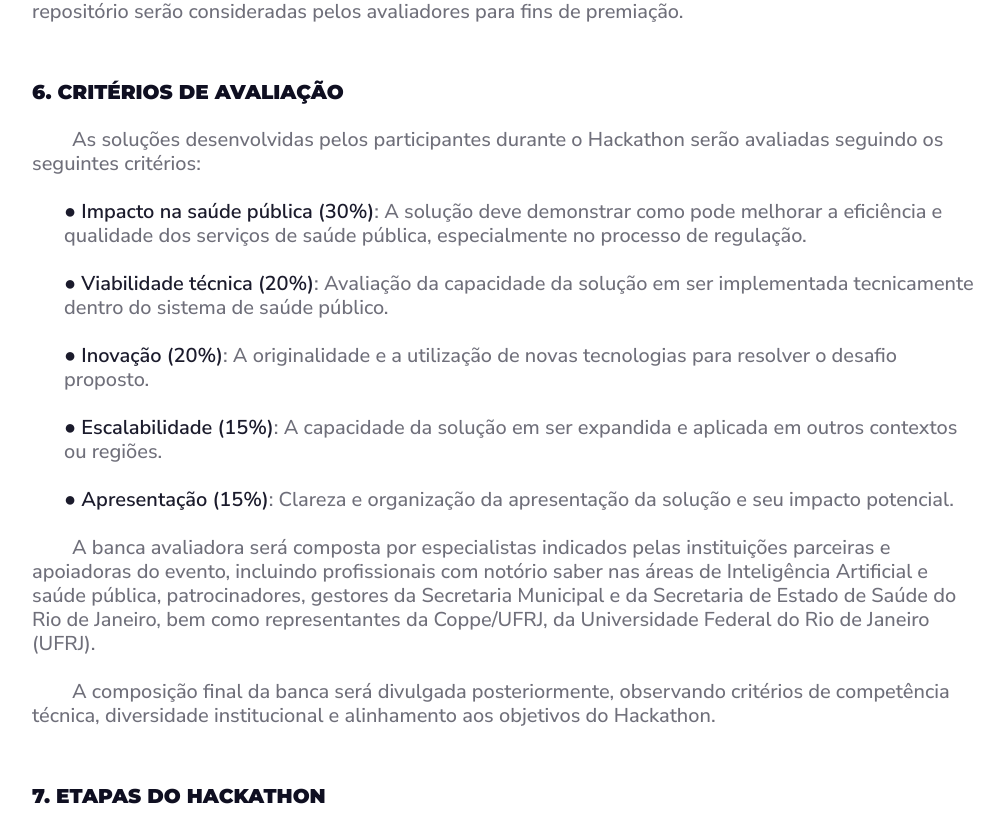
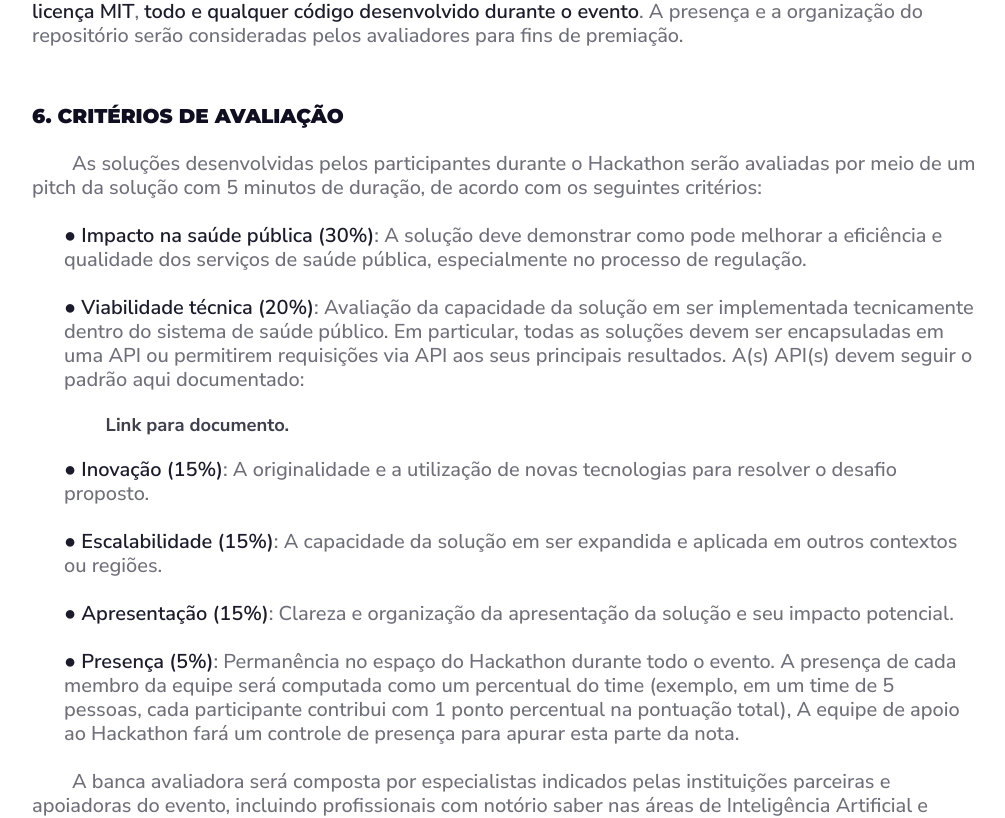
Before and after one commit to inc-coppe/hackaton-ia-2025-site, a React (Vite) app in the folder front/: page /regulamento in a window 1280 px wide. Shown: the part 4780-5598 px from the top of the page, without its empty margins (136-1141 px from the left). Built offline with nearby package versions, Linux system fonts and the light colour scheme; a web font is replaced by a local one.

Commit message:
Feat: Adição link par doc
Fiz as alterações para o novo regulamento e adicionei um link.

```diff
--- a/front/src/pages/Regulamento/index.tsx
+++ b/front/src/pages/Regulamento/index.tsx
@@ -23,6 +23,7 @@ import {
   DestaqueParagraph,
   DataParagraph,
   Negrito,
+  LinkParagraph,
 } from "./style";
 
 const regulamentoData = [
@@ -31,14 +32,14 @@ const regulamentoData = [
     titulo: "1. APRESENTAÇÃO",
     subtitulo: "",
     body: [
-       { tipo: "paragrafo", texto: "O presente regulamento estabelece as normas para o **Hackathon de inteligência artificial aplicado à saúde pública**, promovido pela **Incubadora de Empresas da Coppe/UFRJ** e pelo **Cietec (Incubadora da USP)**, em parceria com **NVIDIA**, o **Laboratório Nacional de Computação Científica (LNCC)** e a **Secretaria Municipal de Saúde do Rio de Janeiro (SMS-RJ)**, entre outros parceiros conforme divulgado no site do evento." },
+       { tipo: "paragrafo", texto: "O presente regulamento estabelece as normas para o **Hackathon de inteligência artificial aplicado à saúde pública**, promovido pela **Incubadora de Empresas da Coppe/UFRJ** e pelo **Cietec (Incubadora da USP)**, em parceria com **NVIDIA**, o **Laboratório Nacional de Computação Científica (LNCC)** e a **Secretaria Municipal de Saúde do Rio de Janeiro (SMS-RJ)**, entre outros parceiros conforme divulgado no site do evento." },
     ],
   },
   {
     titulo: "2. OBJETIVO",
     subtitulo: "",
     body: [
-       { tipo: "paragrafo", texto: "O objetivo deste evento é fomentar o **desenvolvimento de soluções inovadoras** para os **desafios da saúde pública** por meio do uso de tecnologias de **inteligência artificial**. Por meio do Hackathon de IA, busca-se criar ferramentas que aprimorem a **qualidade do sistema de saúde**, otimizem o **uso de recursos** e melhorem a **experiência do usuário no atendimento público**. Para ampliar o impacto positivo na saúde pública, as soluções desenvolvidas durante o evento serão disponibilizadas em **código aberto**, de acordo com os termos da licença Linux. O projeto visa:"},
+       { tipo: "paragrafo", texto: "O objetivo deste evento é fomentar o **desenvolvimento de soluções inovadoras** para os **desafios da saúde pública** por meio do uso de tecnologias de **inteligência artificial**. Por meio do Hackathon de IA, busca-se criar ferramentas que aprimorem a **qualidade do sistema de saúde**, otimizem o **uso de recursos** e melhorem a **experiência do usuário no atendimento público**. Para ampliar o impacto positivo na saúde pública, as soluções desenvolvidas durante o evento serão disponibilizadas em **código aberto**, de acordo com os termos da licença MIT em repositório no GitHub a ser informado pela organização durante a realização do evento. O projeto visa:"},
        { tipo: "ponto", texto: "● Desenvolver soluções baseadas em IA para **automatizar processos de regulação**."},
        { tipo: "ponto", texto: "● Melhorar a **alocação de recursos** e o **agendamento de atendimentos**."},
        { tipo: "ponto", texto:"● Criar modelos preditivos para a **gestão de demanda** e **otimização de escalas**."},
@@ -130,7 +131,7 @@ const regulamentoData = [
     titulo: "⦁	PROPRIEDADE INTELECTUAL",
     subtitulo: "",
     body: [
-      { tipo: "paragrafo", texto:"O **Hackathon de IA da Coppe** tem a intenção de fomentar a comunidade **open source** e, ao mesmo tempo, permitir que as soluções desenvolvidas durante o evento possam ser **estendidas posteriormente**. Assim, os participantes assumem o **compromisso** de publicar, em **código aberto no GitHub** e sob a **licença GPLv3**, **todo e qualquer código desenvolvido durante o evento**. A presença e a organização do repositório serão consideradas pelos avaliadores para fins de premiação."},
+      { tipo: "paragrafo", texto:"O **Hackathon de IA da Coppe** tem a intenção de fomentar a comunidade **open source** e, ao mesmo tempo, permitir que as soluções desenvolvidas durante o evento possam ser **estendidas posteriormente**. Assim, os participantes assumem o **compromisso** de publicar, em **código aberto no GitHub** e sob a **licença MIT**, **todo e qualquer código desenvolvido durante o evento**. A presença e a organização do repositório serão consideradas pelos avaliadores para fins de premiação."},
     ],
   }
   ,
@@ -139,12 +140,18 @@ const regulamentoData = [
     titulo: "6. CRITÉRIOS DE AVALIAÇÃO",
     subtitulo: "",
     body: [
-      { tipo: "paragrafo", texto:"As soluções desenvolvidas pelos participantes durante o Hackathon serão avaliadas seguindo os seguintes critérios:"},
+      { tipo: "paragrafo", texto:"As soluções desenvolvidas pelos participantes durante o Hackathon serão avaliadas por meio de um pitch da solução com 5 minutos de duração, de acordo com os seguintes critérios:"},
       { tipo: "ponto", texto:"**● Impacto na saúde pública (30%)**: A solução deve demonstrar como pode melhorar a eficiência e qualidade dos serviços de saúde pública, especialmente no processo de regulação."},
-      { tipo: "ponto", texto:"**● Viabilidade técnica (20%)**: Avaliação da capacidade da solução em ser implementada tecnicamente dentro do sistema de saúde público."},
-      { tipo: "ponto", texto:"**● Inovação (20%)**: A originalidade e a utilização de novas tecnologias para resolver o desafio proposto."},
+      { tipo: "ponto", texto:"**● Viabilidade técnica (20%)**: Avaliação da capacidade da solução em ser implementada tecnicamente dentro do sistema de saúde público. Em particular, todas as soluções devem ser encapsuladas em uma API ou permitirem requisições via API aos seus principais resultados. A(s) API(s) devem seguir o padrão aqui documentado:"},
+
+      { tipo: "link", texto: "https://doc.clickup.com/9017085914/p/h/8cqbkyu-11457/3ef58e69ca91dde"},
+
+
+      { tipo: "ponto", texto:"**● Inovação (15%)**: A originalidade e a utilização de novas tecnologias para resolver o desafio proposto."},
       { tipo: "ponto", texto:"**● Escalabilidade (15%)**: A capacidade da solução em ser expandida e aplicada em outros contextos ou regiões."},
       { tipo: "ponto", texto:"**● Apresentação (15%)**: Clareza e organização da apresentação da solução e seu impacto potencial."},
+
+      { tipo: "ponto", texto:"**● Presença (5%)**: Permanência no espaço do Hackathon durante todo o evento. A presença de cada membro da equipe será computada como um percentual do time (exemplo, em um time de 5 pessoas, cada participante contribui com 1 ponto percentual na pontuação total), A equipe de apoio ao Hackathon fará um controle de presença para apurar esta parte da nota."},
 
       { tipo: "paragrafo", texto:"A banca avaliadora será composta por especialistas indicados pelas instituições parceiras e apoiadoras do evento, incluindo profissionais com notório saber nas áreas de Inteligência Artificial e saúde pública, patrocinadores, gestores da Secretaria Municipal e da Secretaria de Estado de Saúde do Rio de Janeiro, bem como representantes da Coppe/UFRJ, da Universidade Federal do Rio de Janeiro (UFRJ)."},
 
@@ -178,7 +185,7 @@ const regulamentoData = [
       { tipo: "ponto", texto:"● Checkpoint do desenvolvimento da solução"},
 
       { tipo: "data", texto:"**Dia 2 - Tarde**"},
-      { tipo: "ponto", texto:"● Sessões intensivas de mentoria para revisão e refinamento das soluções no que diz respeito à modelagem de negócios."},
+      { tipo: "ponto", texto:"● Sessões de mentoria para revisão e refinamento das soluções no que diz respeito à modelagem de negócios."},
       { tipo: "ponto", texto:"● Desenvolvimento das soluções com IA."},
 
       { tipo: "data", texto:"**Dia 2 - Noite**"},
@@ -216,7 +223,7 @@ const regulamentoData = [
     titulo: "⦁ PREMIAÇÃO",
     subtitulo: "",
     body: [
-      { tipo: "paragrafo", texto:"O **Hackathon de IA** adotará um **modelo colaborativo**, no qual o prêmio de **R$20.000,00 (vinte mil reais)** será distribuído entre as **5 melhores equipes**. A proposta busca valorizar o talento, a criatividade e o espírito de cooperação entre os participantes. Parceiros poderão oferecer **premiações adicionais**, que serão divulgadas no site oficial e por e-mail aos participantes."},
+      { tipo: "paragrafo", texto:"O **Hackathon de IA** adotará um **modelo colaborativo**, no qual o prêmio de **R$40.000,00 (vinte mil reais)** será distribuído entre as **5 melhores equipes**. A proposta busca valorizar o talento, a criatividade e o espírito de cooperação entre os participantes. Parceiros poderão oferecer **premiações adicionais**, que serão divulgadas no site oficial e por e-mail aos participantes."},
 
       { tipo: "paragrafo", texto:"Todos os participantes receberão **certificados** referentes aos treinamentos oferecidos durante o evento, reconhecendo o engajamento e a qualificação adquirida ao longo da jornada."},
 
@@ -269,13 +276,15 @@ const regulamentoData = [
 
       { tipo: "paragrafo", texto:"**1)** nome, imagem, vídeo e voz dos participantes, que poderão ser gravados durante o período de participação neste evento, a critério da equipe organizadora;"},
 
-      { tipo: "paragrafo", texto:"**2)** divulgação do escopo, conteúdo e funcionalidades do projeto vencedor. Os participantes vencedores ou qualquer dos participantes não terão direito ao recebimento de quaisquer valores, seja a que tempo e/ou a que título for, em virtude de qualquer forma de utilização, divulgação e reprodução do produto desenvolvido."},
+      { tipo: "paragrafo", texto:"**2)** divulgação do escopo, conteúdo e funcionalidades do projeto vencedor. Os participantes vencedores ou qualquer dos participantes não farão jus à participação no evento e publicação da solução durante o mesmo nem ao recebimento de quaisquer valores, seja a que tempo e/ou a que título for, em virtude de qualquer forma de utilização, divulgação e reprodução do produto desenvolvido, respeitadas as condições da licença MIT sob a qual os resultados deverão ser publicados, conforme cláusula segunda deste regulamento. Seguindo esta mesma licença, os participantes terão total autonomia para utilizar as soluções que desenvolverem durante o evento para quaisquer fins."},
 
       { tipo: "paragrafo", texto:"Os participantes declaram, ainda, que qualquer funcionalidade dos respectivos projetos, bem como os próprios projetos desenvolvidos para a participação neste evento, não ofende ou venham a transgredir quaisquer direitos de terceiros, especialmente direitos de propriedade intelectual, e que não são ofensivos, injuriosos, difamadores, nem são de qualquer forma ilegais ou ilícitos."},
 
       { tipo: "paragrafo", texto:"Não serão aceitas soluções tecnológicas copiadas ou reproduzidas, de forma total ou parcial, de outras fontes e/ou competições. A identificação de uma cópia, total ou parcial, será punida com a desclassificação do respectivo participante e/ou equipe."},
 
-      { tipo: "paragrafo", texto:"A organização não se responsabiliza pelo uso de bases de dados públicos e/ou privados pelos participantes do Hackathon em Saúde, exceto aquelas que serão fornecidas pelo comitê executivo para o desenvolvimento das soluções."},
+      { tipo: "paragrafo", texto:"A organização não se responsabiliza pelo uso de bases de dados públicos e/ou privados pelos participantes do Hackathon em Saúde, exceto aquelas que serão fornecidas pelo equipe organizadora para o desenvolvimento das soluções. "},
+
+      { tipo: "paragrafo", texto:"Eventuais alterações no presente regulamento serão comunicadas por email aos participantes. A ausência de manifestação em contrário implicará a aceitação tácita das alterações feitas pela organização. "},
     ],
   },
 ];
@@ -364,6 +373,17 @@ const Regulamento = () => {
                       </ListWrapper>
                     );
 
+                  case "link":
+                    return (
+                      <LinkParagraph key={idx}>
+                        <>
+                          <a href={item.texto} target="_blank" rel="noopener noreferrer" style={{color:      "rgba(15, 15, 33, 0.8)",   textDecoration: "none", fontWeight: "bold" }}>
+                            Link para documento.
+                          </a>
+                        </>
+                      </LinkParagraph>
+                    );
+
                   default:
                     return null;
                 }
--- a/front/src/pages/Regulamento/style.tsx
+++ b/front/src/pages/Regulamento/style.tsx
@@ -212,6 +212,22 @@ export const DestaqueParagraph = styled.p`
   }
 `;
 
+export const LinkParagraph = styled.p`
+  font-family: "Nunito Sans", sans-serif;
+  font-weight: 500;
+  font-size: 1.15rem;
+  line-height: 100%;
+  color: rgba(15, 15, 33, 0.8);
+  margin: 0;
+  text-indent: 4em;
+  padding-top: 0rem;
+
+  @media (max-width: 30rem) {
+    font-size: 1rem;
+    line-height: 100%;
+  }
+`;
+
 
 export const StyledImage = styled.img`
   display: block;
```
